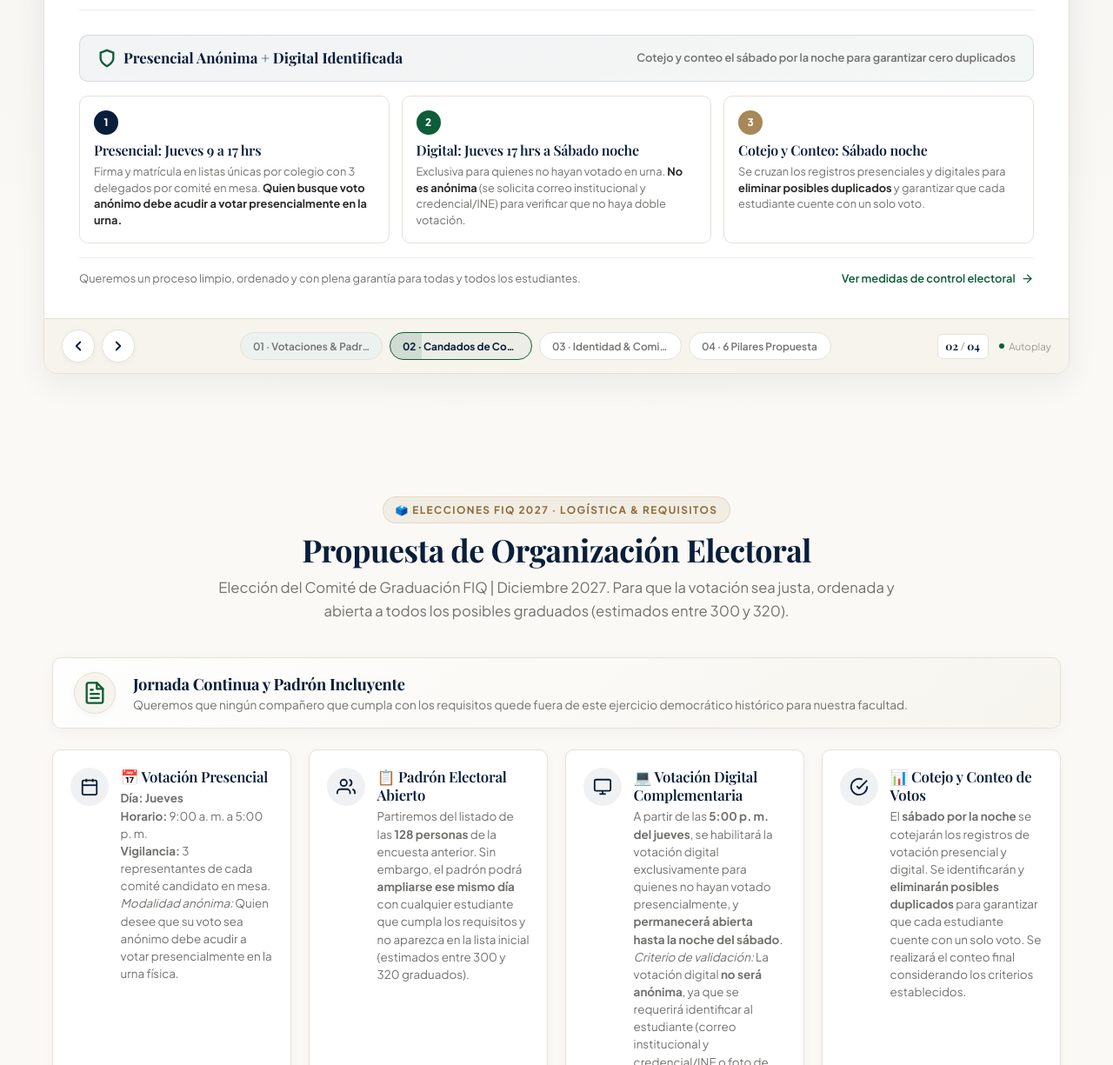
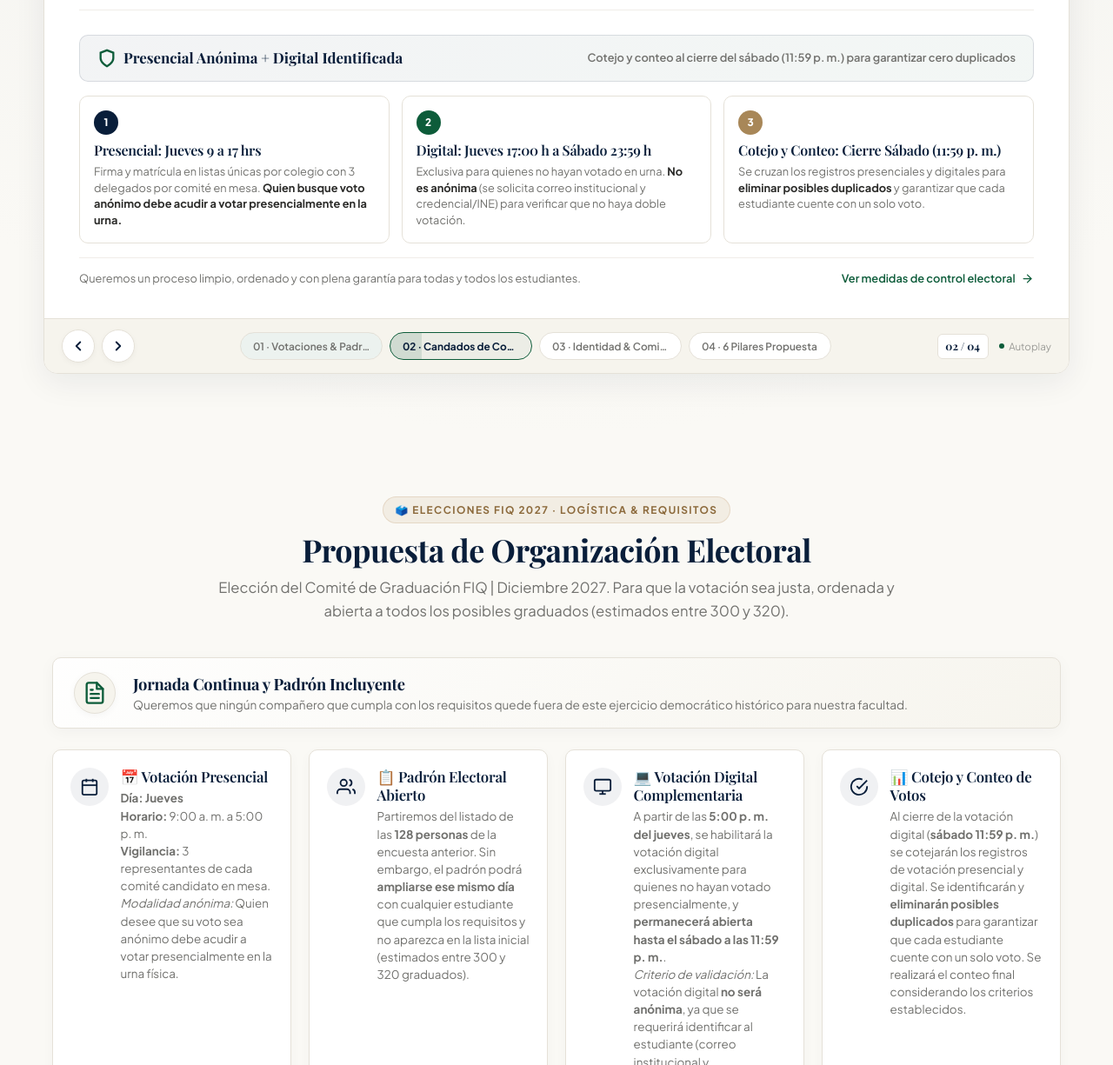
Before and after one commit to karolcamachol29-sudo/Graduacion-DIC-2027, a plain HTML site: page index.html in a window 1280 px wide. Shown: the part 515-1740 px from the top of the page at 87% size. Drawn offline with nearby package versions, Linux system fonts and the light colour scheme; a web font is replaced by a local one.

Commit message:
update: precisar cierre de votación digital a sábado 11:59 p. m.

```diff
--- a/index.html
+++ b/index.html
@@ -159,7 +159,7 @@
                       </div>
                       <div class="key-strip-info">
                         <strong>Digital Complementaria</strong>
-                        <span>Jueves 5:00 p. m. hasta sábado noche</span>
+                        <span>Jueves 5:00 p. m. hasta sábado 11:59 p. m.</span>
                       </div>
                     </div>
 
@@ -263,7 +263,7 @@
                       <svg width="22" height="22" viewBox="0 0 24 24" fill="none" stroke="currentColor" stroke-width="2.5"><path d="M12 22s8-4 8-10V5l-8-3-8 3v7c0 6 8 10 8 10z"></path></svg>
                       <span>Presencial Anónima + Digital Identificada</span>
                     </div>
-                    <span class="security-subtag">Cotejo y conteo el sábado por la noche para garantizar cero duplicados</span>
+                    <span class="security-subtag">Cotejo y conteo al cierre del sábado (11:59 p. m.) para garantizar cero duplicados</span>
                   </div>
 
                   <!-- Flujo visual de 3 Pasos -->
@@ -281,7 +281,7 @@
                     <!-- Paso 2 -->
                     <div class="sec-step-card">
                       <div class="sec-step-number">2</div>
-                      <h3 class="sec-step-title">Digital: Jueves 17 hrs a Sábado noche</h3>
+                      <h3 class="sec-step-title">Digital: Jueves 17:00 h a Sábado 23:59 h</h3>
                       <p class="sec-step-desc">
                         Exclusiva para quienes no hayan votado en urna. <strong>No es anónima</strong> (se solicita correo institucional y credencial/INE) para verificar que no haya doble votación.
                       </p>
@@ -290,7 +290,7 @@
                     <!-- Paso 3 -->
                     <div class="sec-step-card">
                       <div class="sec-step-number">3</div>
-                      <h3 class="sec-step-title">Cotejo y Conteo: Sábado noche</h3>
+                      <h3 class="sec-step-title">Cotejo y Conteo: Cierre Sábado (11:59 p. m.)</h3>
                       <p class="sec-step-desc">
                         Se cruzan los registros presenciales y digitales para <strong>eliminar posibles duplicados</strong> y garantizar que cada estudiante cuente con un solo voto.
                       </p>
@@ -723,7 +723,7 @@
               </div>
               <div class="logistics-content">
                 <h4>💻 Votación Digital Complementaria</h4>
-                <p>A partir de las <strong>5:00 p. m. del jueves</strong>, se habilitará la votación digital exclusivamente para quienes no hayan votado presencialmente, y <strong>permanecerá abierta hasta la noche del sábado</strong>.<br>
+                <p>A partir de las <strong>5:00 p. m. del jueves</strong>, se habilitará la votación digital exclusivamente para quienes no hayan votado presencialmente, y <strong>permanecerá abierta hasta el sábado a las 11:59 p. m.</strong>.<br>
                 <em>Criterio de validación:</em> La votación digital <strong>no será anónima</strong>, ya que se requerirá identificar al estudiante (correo institucional y credencial/INE o foto de kardex donde se visualice nombre y matrícula) para cerciorarnos de que no hay doble votación.</p>
               </div>
             </div>
@@ -735,7 +735,7 @@
               </div>
               <div class="logistics-content">
                 <h4>📊 Cotejo y Conteo de Votos</h4>
-                <p>El <strong>sábado por la noche</strong> se cotejarán los registros de votación presencial y digital. Se identificarán y <strong>eliminarán posibles duplicados</strong> para garantizar que cada estudiante cuente con un solo voto. Se realizará el conteo final considerando los criterios establecidos.</p>
+                <p>Al cierre de la votación digital (<strong>sábado 11:59 p. m.</strong>) se cotejarán los registros de votación presencial y digital. Se identificarán y <strong>eliminarán posibles duplicados</strong> para garantizar que cada estudiante cuente con un solo voto. Se realizará el conteo final considerando los criterios establecidos.</p>
               </div>
             </div>
 
@@ -840,7 +840,7 @@
             <article class="timeline-step-card">
               <div class="step-badge-top">
                 <span class="step-num-pill">2</span>
-                <span class="step-type-tag">Jueves 17 hrs a Sábado noche</span>
+                <span class="step-type-tag">Jueves 17:00 h a Sábado 23:59 h</span>
               </div>
               <h3 class="step-heading">2. Votación digital complementaria</h3>
               <p class="step-description">
@@ -852,11 +852,11 @@
             <article class="timeline-step-card">
               <div class="step-badge-top">
                 <span class="step-num-pill">3</span>
-                <span class="step-type-tag">Sábado noche · Conteo</span>
+                <span class="step-type-tag">Cierre Sábado 11:59 p. m. · Conteo</span>
               </div>
               <h3 class="step-heading">3. Cotejo cruzado y conteo de votos</h3>
               <p class="step-description">
-                El sábado por la noche se cotejarán los registros de votación presencial y digital. Se <strong>identificarán y eliminarán posibles duplicados</strong> para asegurar con rigor que <strong>1 Matrícula = 1 Voto</strong> antes del conteo final de resultados.
+                Al cierre de la votación digital (sábado 11:59 p. m.) se cotejarán los registros de votación presencial y digital. Se <strong>identificarán y eliminarán posibles duplicados</strong> para asegurar con rigor que <strong>1 Matrícula = 1 Voto</strong> antes del conteo final de resultados.
               </p>
             </article>
 
```
